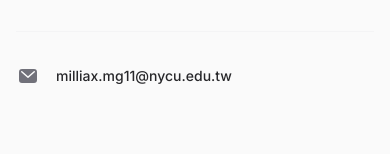
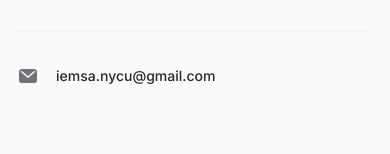
Before and after one commit to nycu-iem/new_website, a Next.js app: page /about in a window 390 px wide. Shown: the part 1277-1431 px from the top of the page. Built offline with nearby package versions, Linux system fonts and the light colour scheme.

Commit message:
update mobile page not found and add vercel analytics

```diff
--- a/app/(exam)/exams/page.tsx
+++ b/app/(exam)/exams/page.tsx
@@ -1,11 +1,11 @@
+"use-client"
 // import Head from 'next/head'
-
 import { Card, CardTitle, CardDescription } from '../../../components/Card'
 import { Section } from '../../../components/Section'
 import { SimpleLayout } from '../../../components/SimpleLayout'
 import React from 'react'
 
-import { useRouter } from "next/router"
+import { useRouter } from "next/navigation"
 
 function ToolsSection({ children, ...props }: { children: React.ReactNode, title: string }) {
     return (
--- a/app/(union)/about/page.tsx
+++ b/app/(union)/about/page.tsx
@@ -83,11 +83,11 @@ export default function About() {
                                 Follow on Facebook
                             </SocialLink>
                             <SocialLink
-                                href="mailto:milliax.mg11@nycu.edu.tw"
+                                href="mailto:iemsa.nycu@gmail.com"
                                 icon={MailIcon}
                                 className="mt-8 border-t border-zinc-100 pt-8 dark:border-zinc-700/40"
                             >
-                                milliax.mg11@nycu.edu.tw
+                                iemsa.nycu@gmail.com
                             </SocialLink>
                         </ul>
                     </div>
--- a/app/(union)/booking/page.tsx
+++ b/app/(union)/booking/page.tsx
@@ -1,3 +1,4 @@
+"use-client"
 import Head from 'next/head'
 
 import { Card, CardTitle, CardEyebrow, CardDescription, CardCta } from '../../../components/Card'
@@ -5,7 +6,7 @@ import { Section } from '../../../components/Section'
 import { SimpleLayout } from '../../../components/SimpleLayout'
 import React from 'react'
 
-import { useRouter } from "next/router"
+import { useRouter } from "next/navigation"
 
 function SpeakingSection({ children, ...props }: { children: React.ReactNode, title: string }) {
     return (
--- a/components/Header.tsx
+++ b/components/Header.tsx
@@ -96,12 +96,23 @@ function MoonIcon(props: any) {
     )
 }
 
-function MobileNavItem({ href, children }: { href: string, children: React.ReactNode }) {
+function MobileNavItem({ href, children, ...props }: { href: string, children: React.ReactNode, blocked: boolean, reason?: string }) {
     return (
         <li>
-            <Popover.Button as={Link} href={href} className="block py-2">
-                {children}
-            </Popover.Button>
+            {props.blocked ?
+                <Popover.Button className="block py-2" onClick={() => {
+                    Swal.fire({
+                        icon: "error",
+                        text: props.reason
+                    })
+                }}>
+                    {children}
+                </Popover.Button>
+                :
+                <Popover.Button as={Link} href={href} className="block py-2">
+                    {children}
+                </Popover.Button>
+            }
         </li>
     )
 }
@@ -149,7 +160,7 @@ function MobileNavigation(props: any) {
                         <nav className="mt-6">
                             <ul className="-my-2 divide-y divide-zinc-100 text-base text-zinc-800 dark:divide-zinc-100/5 dark:text-zinc-300">
                                 {menuOptions.map((option) => (
-                                    <MobileNavItem href={option.href} key={option.title}>{option.title}</MobileNavItem>
+                                    <MobileNavItem key={option.title} {...option}>{option.title}</MobileNavItem>
                                 ))}
                             </ul>
                         </nav>
@@ -261,7 +272,7 @@ function AvatarContainer({ className, ...props }: { className?: string, style?:
     )
 }
 
-function Avatar({ large = false, className,ishomepage, ...props }: { large?: boolean, className?: string, style?: any, ishomepage?: boolean }) {
+function Avatar({ large = false, className, ishomepage, ...props }: { large?: boolean, className?: string, style?: any, ishomepage?: boolean }) {
     return (
         <Link href="/"
             aria-label="Home"
```
